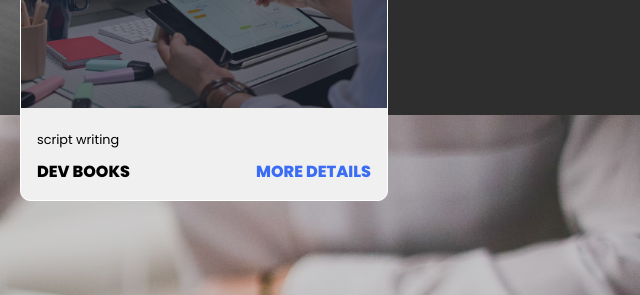
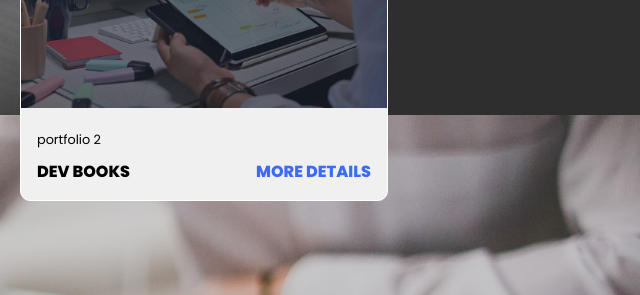
Before and after one commit to a-basuony/portfolio, a plain HTML site: page index.html in a window 1280 px wide. Shown: the part 2660-2955 px from the top of the page, 640-1280 px from the left. Drawn offline with Linux system fonts and the light colour scheme.

Commit message:
Update index.html

```diff
--- a/index.html
+++ b/index.html
@@ -110,7 +110,7 @@
                     <img src="img/img2.jpg" >
                 </div>
                 <div class="project-info">
-                    <p class="project-category">script writing</p>
+                    <p class="project-category">portfolio 2</p>
                     <strong class="project-title">
                         <span>dev books</span>
                         <a href="https://a-basuony.github.io/HTML-And-CSS-Template-One/" target="-blanck" class="more-details">more details</a>
```
